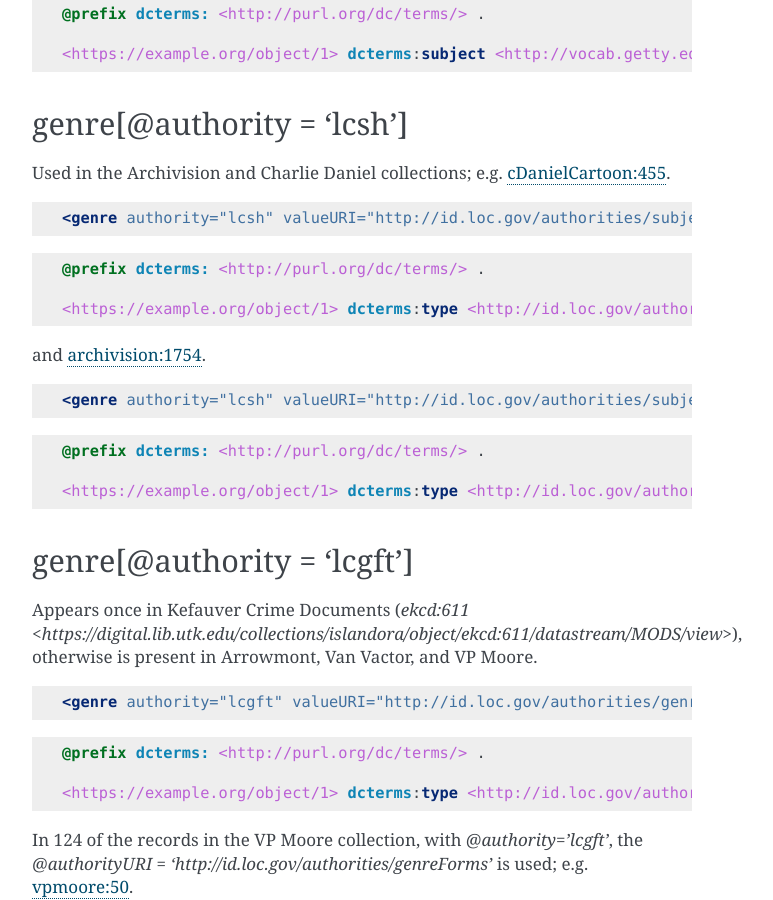
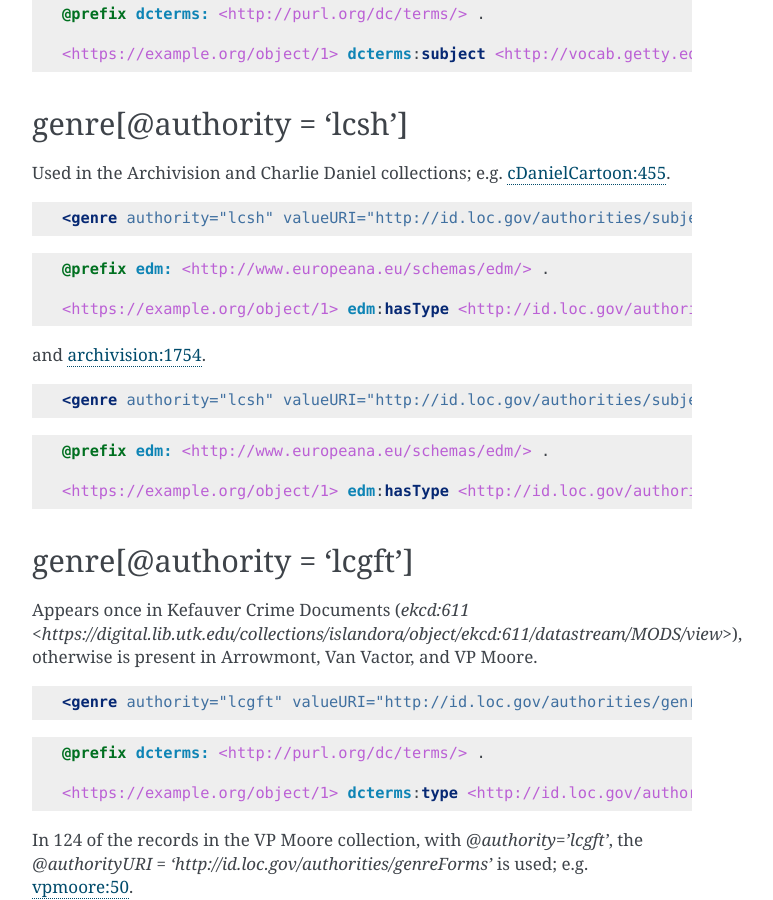
Before and after one commit to UTKcataloging/mods_to_rdf, a Sphinx documentation site: the page built from docs/source/top_level_elements/genre.rst, in a window 1280 px wide and 900 px high, scrolled down 1076 px. Shown: the whole window, without its empty margins (388-1161 px from the left). Built offline with Sphinx 7.4.7, drawn with Linux system fonts in a browser that asks for light colours; formulas are drawn with MathJax 3.

Commit message:
Update `@authority='lcsh'` section

```diff
--- a/docs/source/top_level_elements/genre.rst
+++ b/docs/source/top_level_elements/genre.rst
@@ -66,9 +66,9 @@
 
 .. code-block:: turtle
 
-    @prefix dcterms: <http://purl.org/dc/terms/> .
+    @prefix edm: <http://www.europeana.eu/schemas/edm/> .
 
-    <https://example.org/object/1> dcterms:type <http://id.loc.gov/authorities/subjects/sh85040974> .
+    <https://example.org/object/1> edm:hasType <http://id.loc.gov/authorities/subjects/sh85040974> .
 
 and `archivision:1754 <https://digital.lib.utk.edu/collections/islandora/object/archivision:1754/datastream/MODS/view>`_.
 
@@ -78,9 +78,9 @@
 
 .. code-block:: turtle
 
-    @prefix dcterms: <http://purl.org/dc/terms/> .
+    @prefix edm: <http://www.europeana.eu/schemas/edm/> .
 
-    <https://example.org/object/1> dcterms:type <http://id.loc.gov/authorities/subjects/sh85040974> .
+    <https://example.org/object/1> edm:hasType <http://id.loc.gov/authorities/subjects/sh85040974> .
 
 
 genre[@authority = 'lcgft']
```
